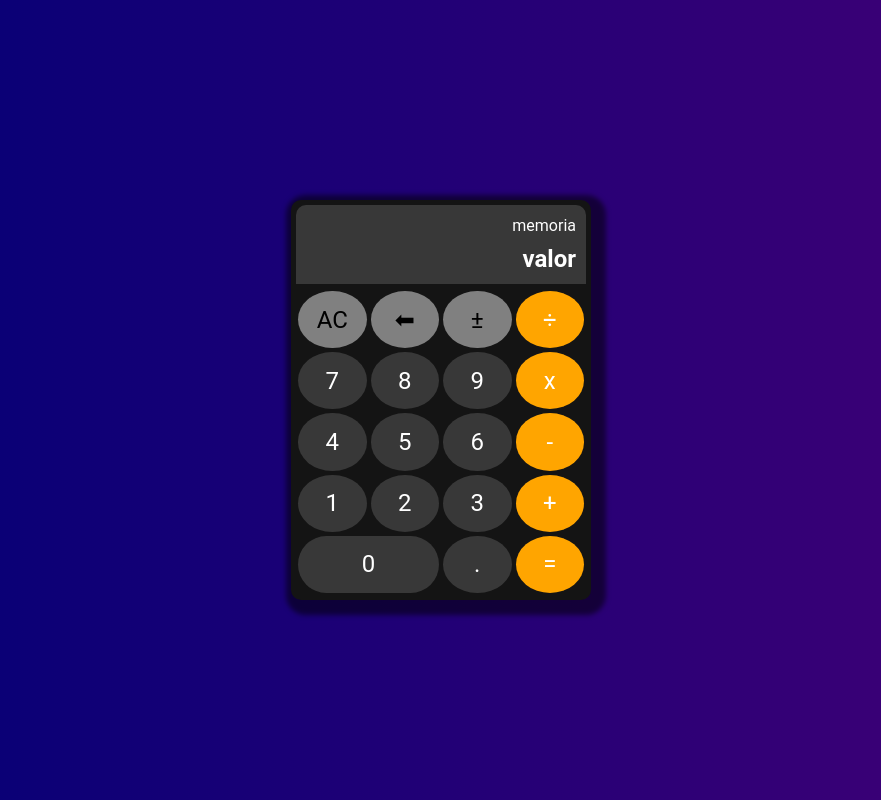
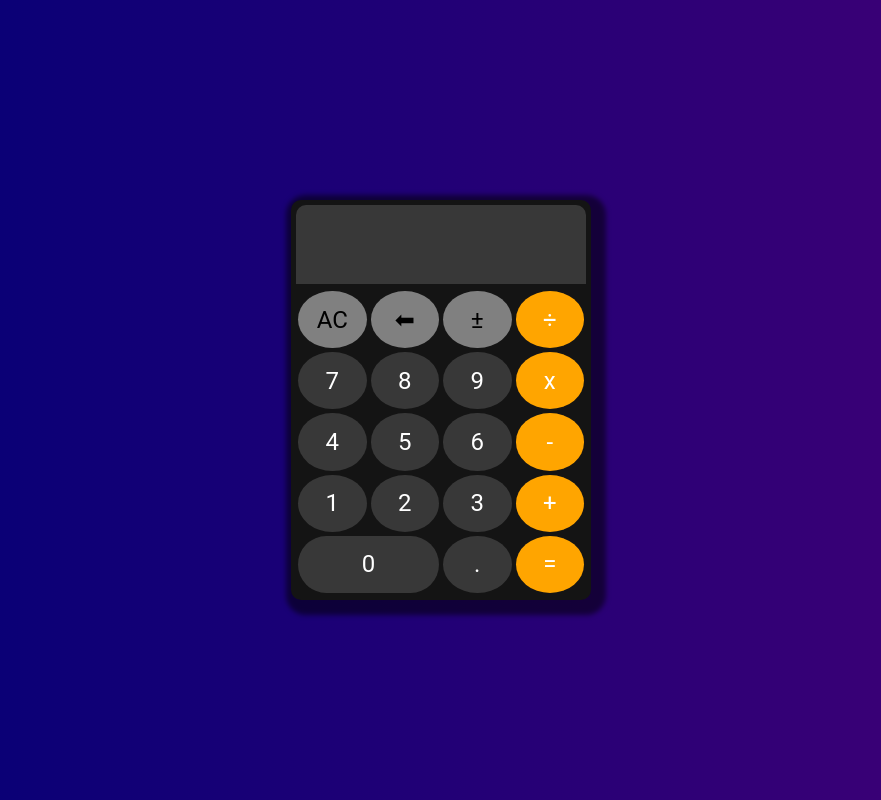
Before and after one commit to Zarkovich/GODev-Calculadora, a plain HTML site: page index.html in a window 1280 px wide. Shown: the whole page, without its empty margins (199-1080 px from the left). Drawn offline with Linux system fonts and the light colour scheme.

Commit message:
Update index.html

```diff
--- a/index.html
+++ b/index.html
@@ -15,8 +15,8 @@
   <body>
     <main class="calc-conteiner">
       <div class="display">
-        <p memory>memoria</p>
-        <h2 current-value>valor</h2>
+        <p memory></p>
+        <h2 current-value></h2>
       </div>
       <button all-clear class="handlers">AC</button
       ><button clear class="handlers">⬅</button
```
